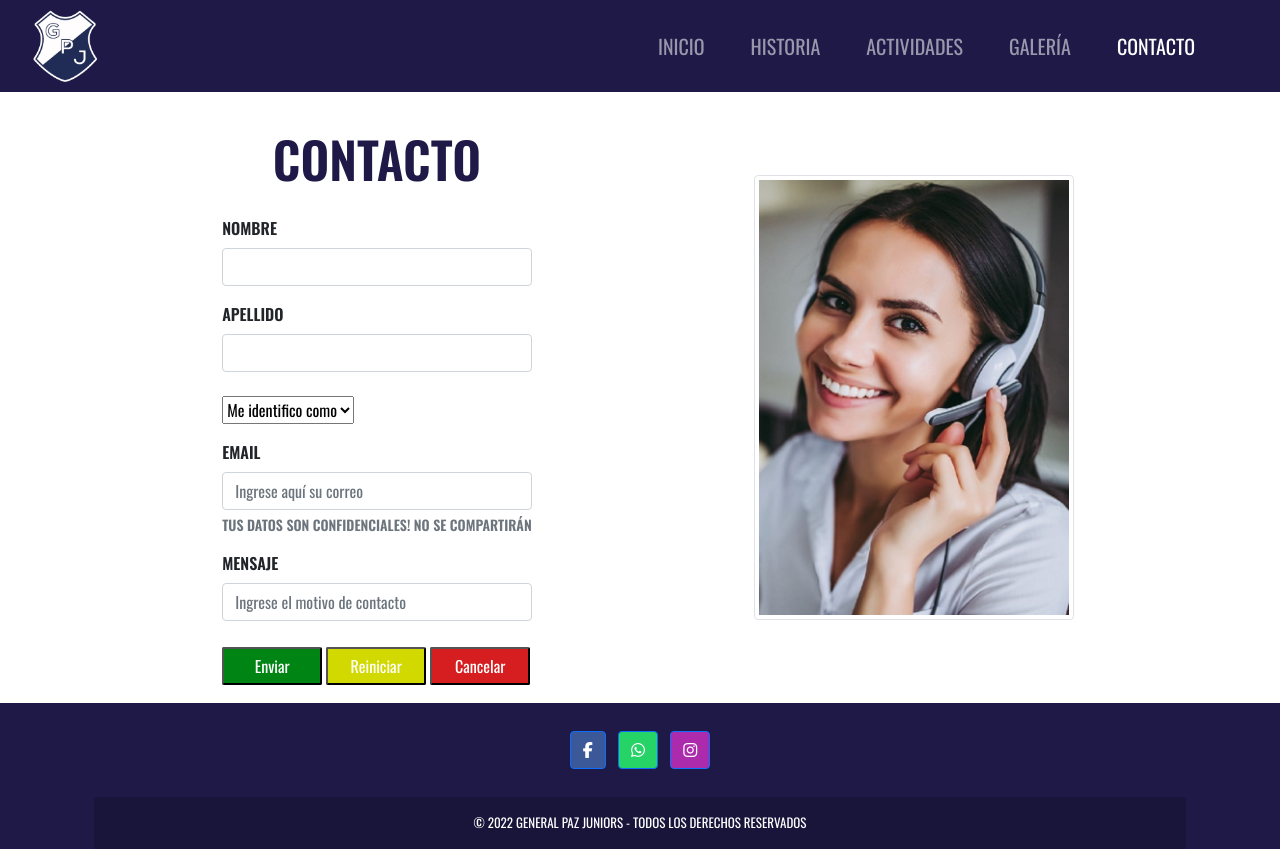
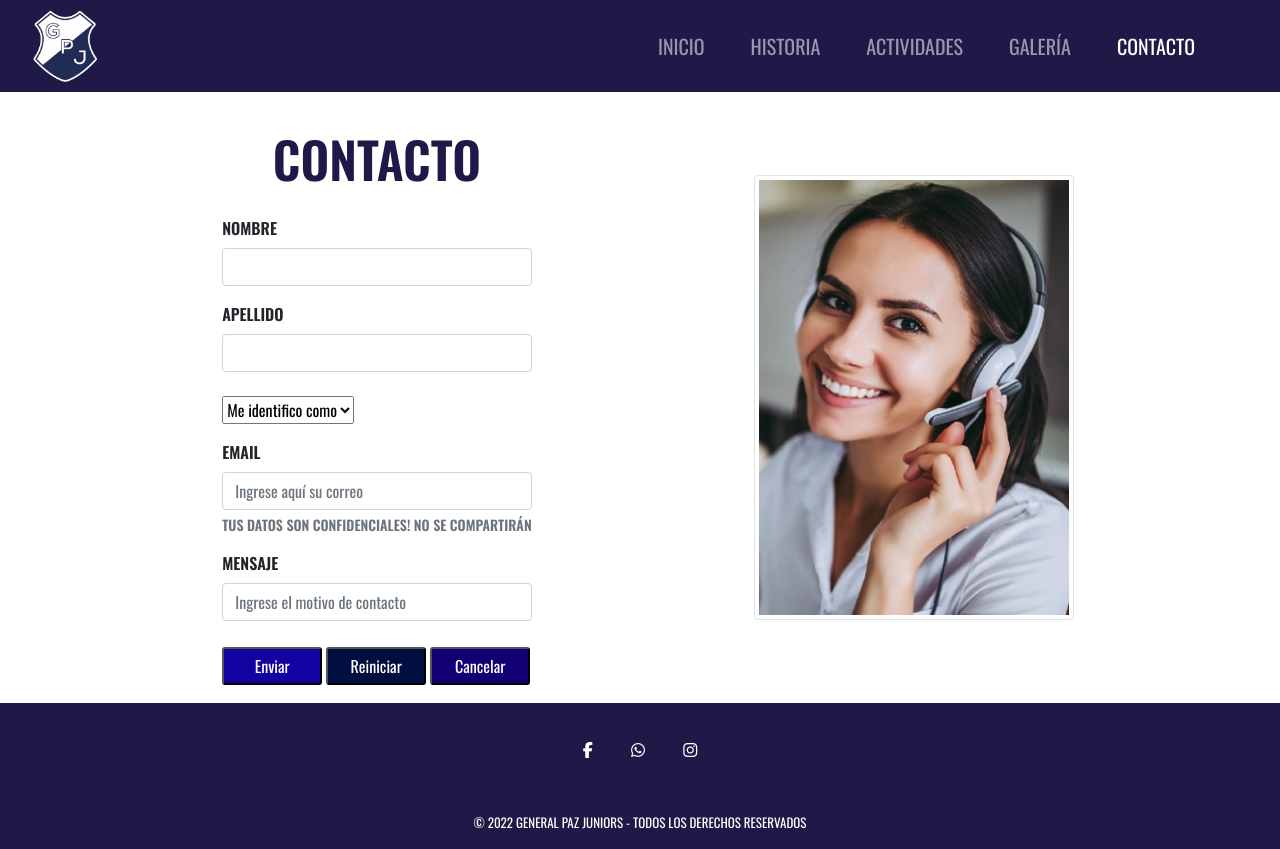
Before and after one commit to agusfasulo/proyectoFinalWDCoder, a website: page pages/contacto.html in a window 1280 px wide. Drawn offline with nearby package versions, Linux system fonts and the light colour scheme.

Commit message:
Correcciones footer y seccion contacto

```diff
--- a/assets/sass/components/_variables.scss
+++ b/assets/sass/components/_variables.scss
@@ -24,25 +24,28 @@ $redes: (
 }
 
 %btn {
+  &:hover {
+    animation: scaleText 1s ease 0s 1 reverse both;
+  }
     width: 100px;
     text-align: center;
     text-shadow: #1f1948 ;
     padding: 5px 0;
     margin: 2px auto;
-    border-radius: 2px;
+    border-radius: 3px;
     color: #FFFFFF;
 
   }
 
   .btn_send {
     @extend %btn;
-    background-color: #008514;
+    background-color: #1202a2;
   }
   .btn_reset {
     @extend %btn;
-    background-color: #d2d900;
+    background-color: #010e40;
   }
   .btn_cancel {
     @extend %btn;
-    background-color: #D61E20;
+    background-color: #100074;
   }
--- a/assets/sass/global/_base.scss
+++ b/assets/sass/global/_base.scss
@@ -44,11 +44,6 @@
   a {
     text-decoration: none;
     color: $general-color;
-  }
-
-  section#masInfo article img {
-    width: 100%;
-    height: auto;
   }
 
   .text {
--- a/assets/sass/global/_footer.scss
+++ b/assets/sass/global/_footer.scss
@@ -13,6 +13,17 @@ footer .text-center{
     text-align: center;
 }
 
+.btn-primary {
+    &:hover{
+        animation: scaleText 1s ease 0s 2 reverse both;
+    }
+
+    color: #fff;
+    background-color: none;
+    border-color: none;
+
+}
+
 @mixin btn-border($transform) {
     &:hover{
         transform: scale(1.5)
--- a/pages/contacto.html
+++ b/pages/contacto.html
@@ -12,11 +12,8 @@
 	<link rel="stylesheet" href="../assets/css/estilos.css">
 	<link rel="shortcut icon" type="image/png" sizes="16x16"  href="../assets/images/favicon-16x16.png">
 </head>
-<script src="../assets/js/jquery.slim.min.js"></script>
-<script src="../assets/js/bootstrap.bundle.min.js"></script>
-<script src="https://kit.fontawesome.com/0f55816f72.js" crossorigin="anonymous"></script>
 <body>
-  <header>
+  <header class="sticky-top">
     <div class="logo">
       <a href="../index.html"><img src="../assets/images/LOGO FINAL.png" alt="logo juniors"></a>
     </div>
@@ -87,30 +84,23 @@
   <footer class="bg-dark text-center text-white">
     <div class="container p-4 pb-0">
       <section class="mb-4">
-				<!-- Facebook -->
       <a
         class="btn btn-primary btn-floating m-1"
-				  style="background-color: #3b5998;"
-				  href="https://www.facebook.com/"></href=>
+        href="https://www.facebook.com/ClubGeneralPazJuniors/" target="_blank"></href=>
         <i class="fab fa-facebook-f"></i>
       </a>
-
-				<!-- Whatsapp -->
       <a
         class="btn btn-primary btn-floating m-1"
-				  style="background-color: #25D366;"
-				  href="https://api.whatsapp.com/send?phone=3515555555"></href=>
-				  <i class="fa-brands fa-whatsapp"></i></a>
-
-				<!-- Instagram -->
+        href="https://api.whatsapp.com/send?phone=3515555555" target="_blank"></href=>
+        <i class="fa-brands fa-whatsapp"></i>
+      </a>
       <a
         class="btn btn-primary btn-floating m-1"
-				  style="background-color: #ac2bac;"
-				  href="https://www.instagram.com/"></href=>
-				  <i class="fab fa-instagram"></i
-				></a>
+        href="https://www.instagram.com/generalpazjuniors.oficial/" target="_blank"></href=>
+        <i class="fab fa-instagram"></i>
+      </a>
       </section>
-      <div class="text-center p-3" style="background-color: rgba(0, 0, 0, 0.2);">
+      <div class="text-center p-3">
       © 2022 General Paz Juniors - Todos los derechos reservados
       </div>
     </div>
@@ -119,5 +109,8 @@
   <script>
   new WOW().init();
   </script>
+  <script src="../assets/js/jquery.slim.min.js"></script>
+  <script src="../assets/js/bootstrap.bundle.min.js"></script>
+  <script src="https://kit.fontawesome.com/0f55816f72.js" crossorigin="anonymous"></script>
 </body>
 </html>
```
Also changed, not shown: index.html (+12 -19 lines), pages/actividades.html (+12 -19 lines), pages/galeria.html (+12 -19 lines), pages/historia.html (+12 -19 lines), assets/css/bootstrap.min.css, assets/css/estilos.css. Lines whose indentation alone changed are shown as unchanged.
